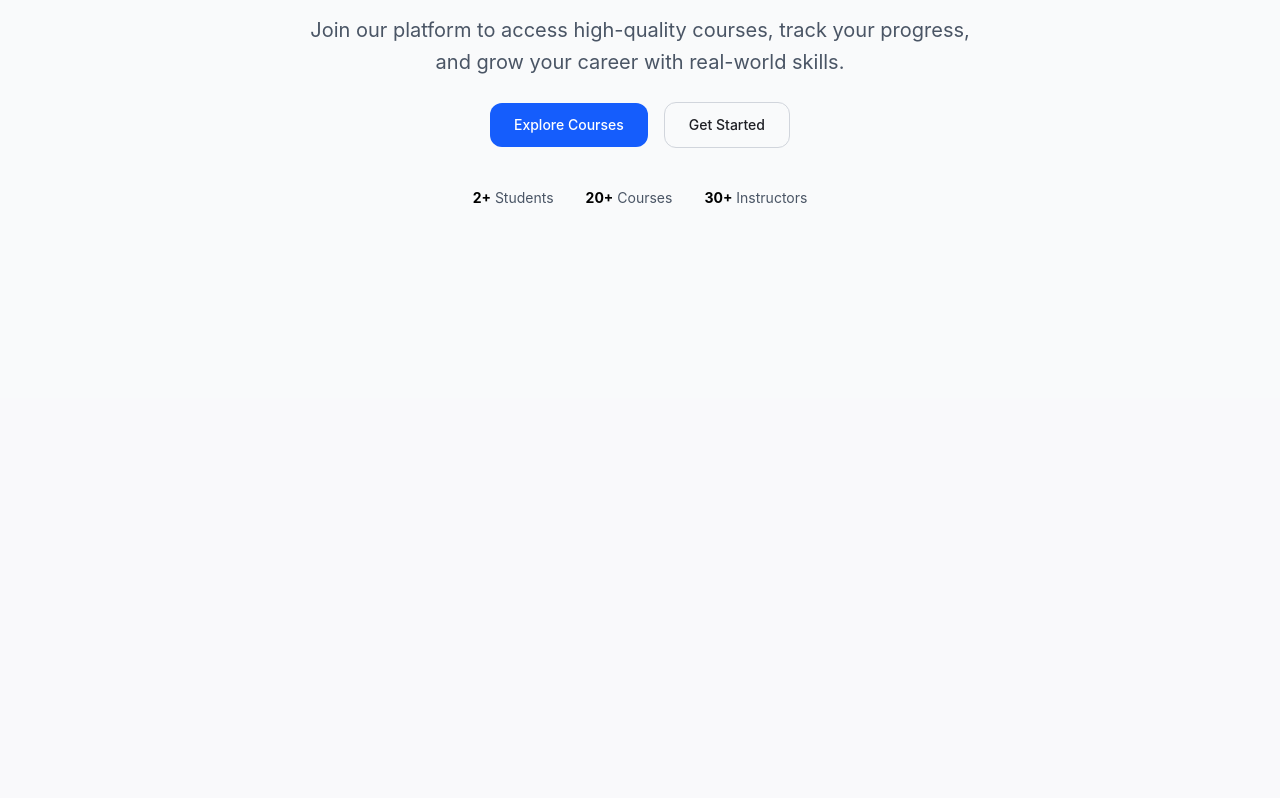
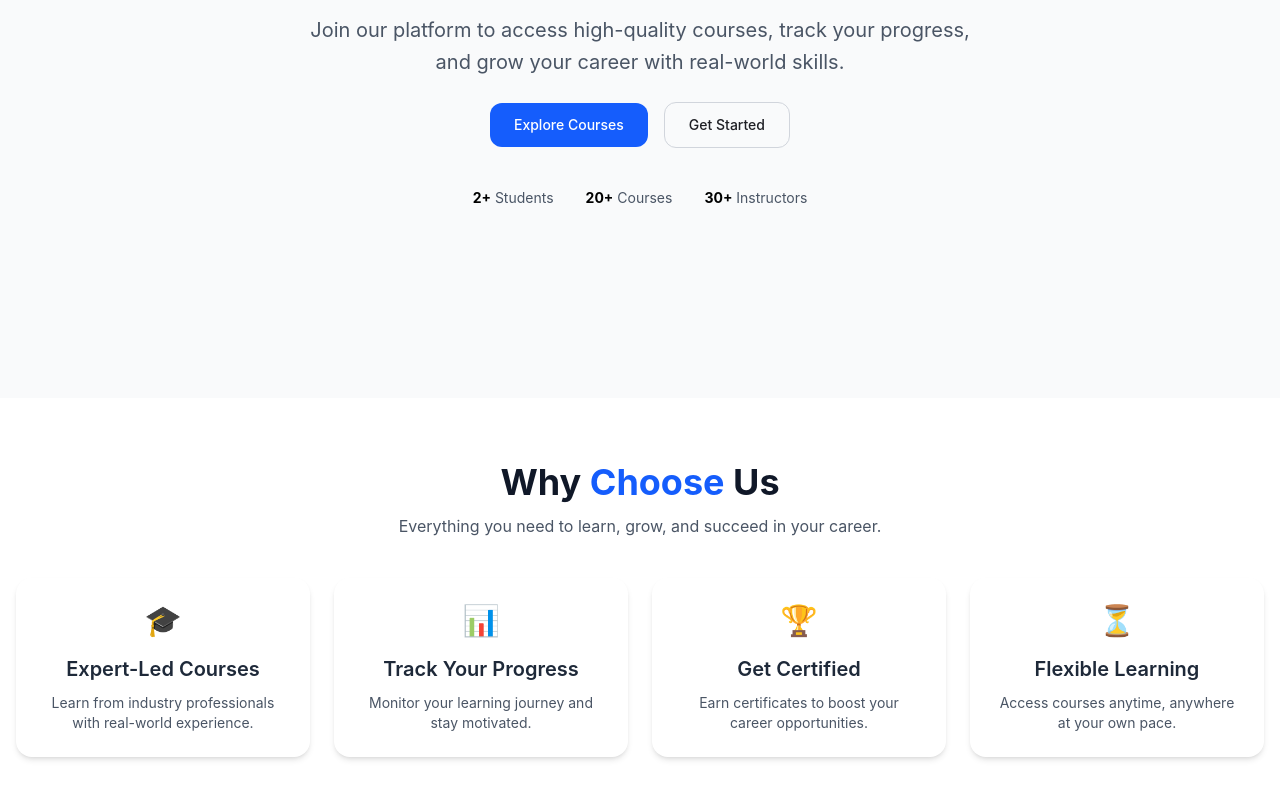
Before and after one commit to mahmoud709/NextJS-Training-Task1, a Next.js app: page / in a window 1280 px wide. Shown: the part 402-1200 px from the top of the page. Before the commit the page ends 800 px from the top, so only its background shows below. Built offline with nearby package versions, Linux system fonts and the light colour scheme.

Commit message:
feat:add services section

```diff
--- a/src/app/page.tsx
+++ b/src/app/page.tsx
@@ -1,7 +1,11 @@
 import Hero from "@/components/organisms/Hero";
+import Services from "@/components/organisms/Services";
 
 export default function page() {
   return (
-    <><Hero /></>
+    <>
+      <Hero />
+      <Services />
+    </>
   );
 }
--- /dev/null
+++ b/src/components/organisms/Services.tsx
@@ -0,0 +1,65 @@
+export default function Services() {
+   const services = [
+      {
+         id: 1,
+         title: "Expert-Led Courses",
+         desc: "Learn from industry professionals with real-world experience.",
+         icon: "🎓",
+      },
+      {
+         id: 2,
+         title: "Track Your Progress",
+         desc: "Monitor your learning journey and stay motivated.",
+         icon: "📊",
+      },
+      {
+         id: 3,
+         title: "Get Certified",
+         desc: "Earn certificates to boost your career opportunities.",
+         icon: "🏆",
+      },
+      {
+         id: 4,
+         title: "Flexible Learning",
+         desc: "Access courses anytime, anywhere at your own pace.",
+         icon: "⏳",
+      },
+   ];
+
+   return (
+      <section className="pt-16 pb-32  bg-white">
+         <div className="max-w-7xl mx-auto px-4 text-center">
+
+            {/* Title */}
+            <h2 className="text-2xl md:text-4xl font-bold text-gray-900">
+               Why <span className="text-blue-600">Choose</span> Us
+            </h2>
+
+            <p className="mt-3 text-gray-600 max-w-2xl mx-auto">
+               Everything you need to learn, grow, and succeed in your career.
+            </p>
+
+            {/* Cards */}
+            <div className="mt-10 grid gap-6 sm:grid-cols-2 lg:grid-cols-4">
+               {services.map((service) => (
+                  <div
+                     key={service?.id}
+                     className="p-6 hover:border-b-2 hover:border-blue-600 shadow-md group rounded-xl transition"
+                  >
+                     <div className="">
+                        <div className="text-3xl">{service.icon}</div>
+                        <h3 className="mt-4 font-semibold text-lg text-gray-800">
+                           {service?.title}
+                        </h3>
+                        <p className="mt-2 text-sm text-gray-600">
+                           {service?.desc}
+                        </p>
+                     </div>
+                  </div>
+               ))}
+            </div>
+
+         </div>
+      </section>
+   );
+}
```
